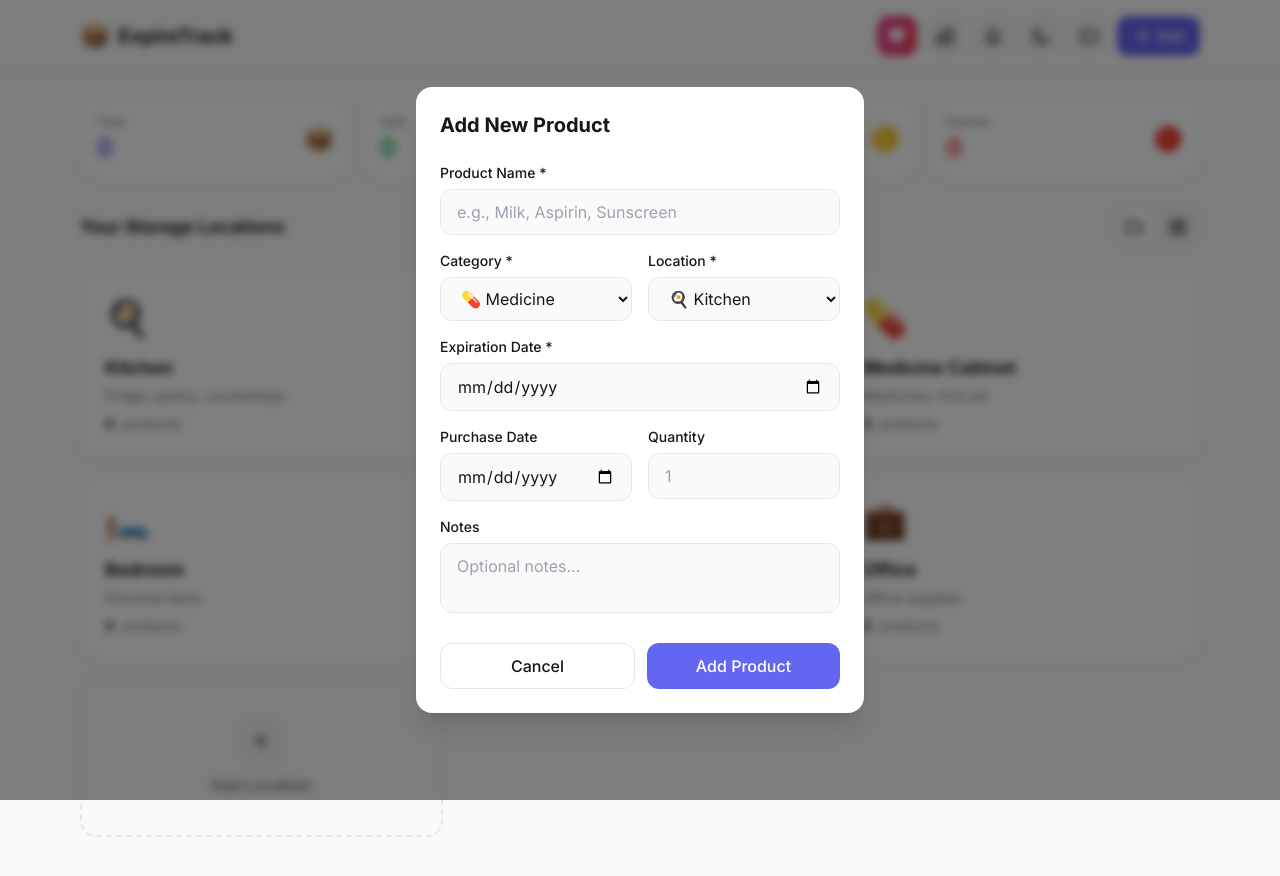
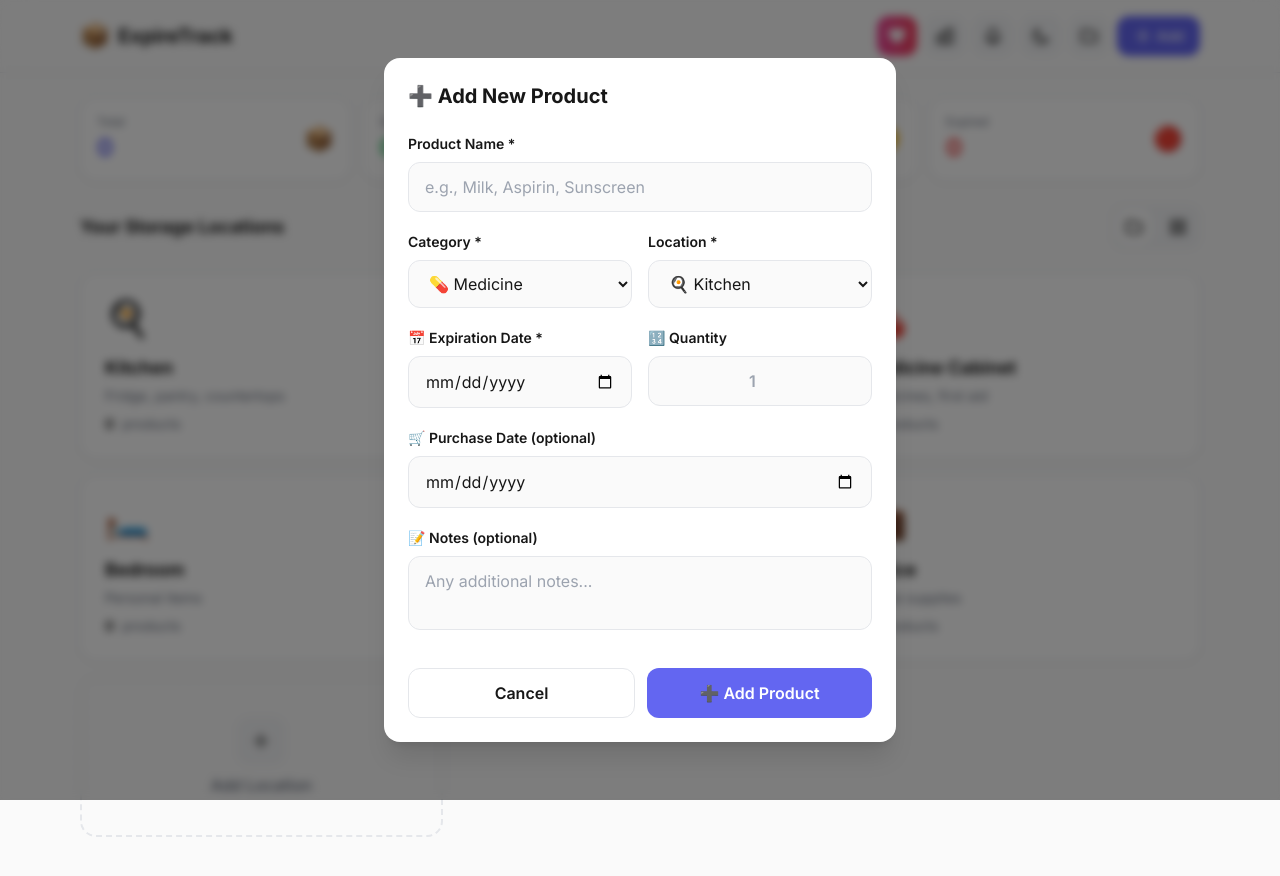
Before and after one commit to misarb/expirTracker, a Next.js app: page / in a window 1280 px wide. Both pictures are taken after a click on the button "Add". Shown: the top 876 px of the page. Built offline with nearby package versions, Linux system fonts and the light colour scheme.

Commit message:
Enhance Add Product form: larger inputs, better layout, emojis in labels

```diff
--- a/src/app/page.tsx
+++ b/src/app/page.tsx
@@ -314,14 +314,15 @@ function ProductModal({
   return (
     <div className="fixed inset-0 z-50 flex items-center justify-center p-4">
       <div className="absolute inset-0 bg-black/50 backdrop-blur-sm" onClick={onClose} />
-      <div className="relative bg-[rgb(var(--card))] rounded-2xl shadow-xl w-full max-w-md p-6 animate-fade-in max-h-[90vh] overflow-y-auto">
-        <h2 className="text-xl font-bold text-[rgb(var(--foreground))] mb-6">
-          {editingProduct ? 'Edit Product' : 'Add New Product'}
+      <div className="relative bg-[rgb(var(--card))] rounded-2xl shadow-xl w-full max-w-lg p-6 animate-fade-in max-h-[90vh] overflow-y-auto">
+        <h2 className="text-xl font-bold text-[rgb(var(--foreground))] mb-6 flex items-center gap-2">
+          {editingProduct ? '✏️ Edit Product' : '➕ Add New Product'}
         </h2>
 
-        <form onSubmit={handleSubmit} className="space-y-4">
+        <form onSubmit={handleSubmit} className="space-y-5">
+          {/* Product Name */}
           <div>
-            <label className="block text-sm font-medium text-[rgb(var(--foreground))] mb-1.5">
+            <label className="block text-sm font-semibold text-[rgb(var(--foreground))] mb-2">
               Product Name *
             </label>
             <input
@@ -329,21 +330,22 @@ function ProductModal({
               required
               value={formData.name}
               onChange={(e) => setFormData({ ...formData, name: e.target.value })}
-              className="w-full px-4 py-2.5 rounded-xl border border-[rgb(var(--border))] bg-[rgb(var(--background))] text-[rgb(var(--foreground))] focus:ring-2 focus:ring-[rgb(var(--primary))] focus:border-transparent outline-none transition-all"
+              className="w-full px-4 py-3 rounded-xl border border-[rgb(var(--border))] bg-[rgb(var(--background))] text-[rgb(var(--foreground))] focus:ring-2 focus:ring-[rgb(var(--primary))] focus:border-transparent outline-none transition-all text-base"
               placeholder="e.g., Milk, Aspirin, Sunscreen"
             />
           </div>
 
+          {/* Category & Location */}
           <div className="grid grid-cols-2 gap-4">
             <div>
-              <label className="block text-sm font-medium text-[rgb(var(--foreground))] mb-1.5">
+              <label className="block text-sm font-semibold text-[rgb(var(--foreground))] mb-2">
                 Category *
               </label>
               <select
                 required
                 value={formData.categoryId}
                 onChange={(e) => setFormData({ ...formData, categoryId: e.target.value })}
-                className="w-full px-4 py-2.5 rounded-xl border border-[rgb(var(--border))] bg-[rgb(var(--background))] text-[rgb(var(--foreground))] focus:ring-2 focus:ring-[rgb(var(--primary))] focus:border-transparent outline-none transition-all"
+                className="w-full px-4 py-3 rounded-xl border border-[rgb(var(--border))] bg-[rgb(var(--background))] text-[rgb(var(--foreground))] focus:ring-2 focus:ring-[rgb(var(--primary))] focus:border-transparent outline-none transition-all text-base"
               >
                 {categories.map((cat) => (
                   <option key={cat.id} value={cat.id}>
@@ -354,14 +356,14 @@ function ProductModal({
             </div>
 
             <div>
-              <label className="block text-sm font-medium text-[rgb(var(--foreground))] mb-1.5">
+              <label className="block text-sm font-semibold text-[rgb(var(--foreground))] mb-2">
                 Location *
               </label>
               <select
                 required
                 value={formData.locationId}
                 onChange={(e) => setFormData({ ...formData, locationId: e.target.value })}
-                className="w-full px-4 py-2.5 rounded-xl border border-[rgb(var(--border))] bg-[rgb(var(--background))] text-[rgb(var(--foreground))] focus:ring-2 focus:ring-[rgb(var(--primary))] focus:border-transparent outline-none transition-all"
+                className="w-full px-4 py-3 rounded-xl border border-[rgb(var(--border))] bg-[rgb(var(--background))] text-[rgb(var(--foreground))] focus:ring-2 focus:ring-[rgb(var(--primary))] focus:border-transparent outline-none transition-all text-base"
               >
                 {locations.map((loc) => (
                   <option key={loc.id} value={loc.id}>
@@ -372,73 +374,77 @@ function ProductModal({
             </div>
           </div>
 
-          <div>
-            <label className="block text-sm font-medium text-[rgb(var(--foreground))] mb-1.5">
-              Expiration Date *
-            </label>
-            <input
-              type="date"
-              required
-              value={formData.expirationDate}
-              onChange={(e) => setFormData({ ...formData, expirationDate: e.target.value })}
-              className="w-full px-4 py-2.5 rounded-xl border border-[rgb(var(--border))] bg-[rgb(var(--background))] text-[rgb(var(--foreground))] focus:ring-2 focus:ring-[rgb(var(--primary))] focus:border-transparent outline-none transition-all"
-            />
-          </div>
-
+          {/* Expiration Date & Quantity */}
           <div className="grid grid-cols-2 gap-4">
             <div>
-              <label className="block text-sm font-medium text-[rgb(var(--foreground))] mb-1.5">
-                Purchase Date
+              <label className="block text-sm font-semibold text-[rgb(var(--foreground))] mb-2">
+                📅 Expiration Date *
               </label>
               <input
                 type="date"
-                value={formData.purchaseDate}
-                onChange={(e) => setFormData({ ...formData, purchaseDate: e.target.value })}
-                className="w-full px-4 py-2.5 rounded-xl border border-[rgb(var(--border))] bg-[rgb(var(--background))] text-[rgb(var(--foreground))] focus:ring-2 focus:ring-[rgb(var(--primary))] focus:border-transparent outline-none transition-all"
+                required
+                value={formData.expirationDate}
+                onChange={(e) => setFormData({ ...formData, expirationDate: e.target.value })}
+                className="w-full px-4 py-3 rounded-xl border border-[rgb(var(--border))] bg-[rgb(var(--background))] text-[rgb(var(--foreground))] focus:ring-2 focus:ring-[rgb(var(--primary))] focus:border-transparent outline-none transition-all text-base"
               />
             </div>
 
             <div>
-              <label className="block text-sm font-medium text-[rgb(var(--foreground))] mb-1.5">
-                Quantity
+              <label className="block text-sm font-semibold text-[rgb(var(--foreground))] mb-2">
+                🔢 Quantity
               </label>
               <input
                 type="number"
                 min="1"
                 value={formData.quantity}
                 onChange={(e) => setFormData({ ...formData, quantity: e.target.value })}
-                className="w-full px-4 py-2.5 rounded-xl border border-[rgb(var(--border))] bg-[rgb(var(--background))] text-[rgb(var(--foreground))] focus:ring-2 focus:ring-[rgb(var(--primary))] focus:border-transparent outline-none transition-all"
+                className="w-full px-4 py-3 rounded-xl border border-[rgb(var(--border))] bg-[rgb(var(--background))] text-[rgb(var(--foreground))] focus:ring-2 focus:ring-[rgb(var(--primary))] focus:border-transparent outline-none transition-all text-base text-center font-semibold"
                 placeholder="1"
               />
             </div>
           </div>
 
+          {/* Purchase Date */}
           <div>
-            <label className="block text-sm font-medium text-[rgb(var(--foreground))] mb-1.5">
-              Notes
+            <label className="block text-sm font-semibold text-[rgb(var(--foreground))] mb-2">
+              🛒 Purchase Date (optional)
+            </label>
+            <input
+              type="date"
+              value={formData.purchaseDate}
+              onChange={(e) => setFormData({ ...formData, purchaseDate: e.target.value })}
+              className="w-full px-4 py-3 rounded-xl border border-[rgb(var(--border))] bg-[rgb(var(--background))] text-[rgb(var(--foreground))] focus:ring-2 focus:ring-[rgb(var(--primary))] focus:border-transparent outline-none transition-all text-base"
+            />
+          </div>
+
+          {/* Notes */}
+          <div>
+            <label className="block text-sm font-semibold text-[rgb(var(--foreground))] mb-2">
+              📝 Notes (optional)
             </label>
             <textarea
               value={formData.notes}
               onChange={(e) => setFormData({ ...formData, notes: e.target.value })}
-              className="w-full px-4 py-2.5 rounded-xl border border-[rgb(var(--border))] bg-[rgb(var(--background))] text-[rgb(var(--foreground))] focus:ring-2 focus:ring-[rgb(var(--primary))] focus:border-transparent outline-none transition-all resize-none"
+              className="w-full px-4 py-3 rounded-xl border border-[rgb(var(--border))] bg-[rgb(var(--background))] text-[rgb(var(--foreground))] focus:ring-2 focus:ring-[rgb(var(--primary))] focus:border-transparent outline-none transition-all resize-none text-base"
               rows={2}
-              placeholder="Optional notes..."
+              placeholder="Any additional notes..."
             />
           </div>
 
-          <div className="flex gap-3 pt-2">
+          {/* Buttons */}
+          <div className="flex gap-3 pt-3">
             <button
               type="button"
               onClick={onClose}
-              className="flex-1 px-4 py-2.5 rounded-xl border border-[rgb(var(--border))] text-[rgb(var(--foreground))] hover:bg-[rgb(var(--secondary))] transition-colors font-medium"
+              className="flex-1 px-4 py-3 rounded-xl border border-[rgb(var(--border))] text-[rgb(var(--foreground))] hover:bg-[rgb(var(--secondary))] transition-colors font-semibold text-base"
             >
               Cancel
             </button>
             <button
               type="submit"
-              className="flex-1 px-4 py-2.5 rounded-xl bg-[rgb(var(--primary))] text-[rgb(var(--primary-foreground))] hover:opacity-90 transition-opacity font-medium"
+              className="flex-1 px-4 py-3 rounded-xl bg-[rgb(var(--primary))] text-[rgb(var(--primary-foreground))] hover:opacity-90 transition-opacity font-semibold text-base"
             >
-              {editingProduct ? 'Save Changes' : 'Add Product'}
+              {editingProduct ? '💾 Save' : '➕ Add Product'}
             </button>
           </div>
         </form>
```
